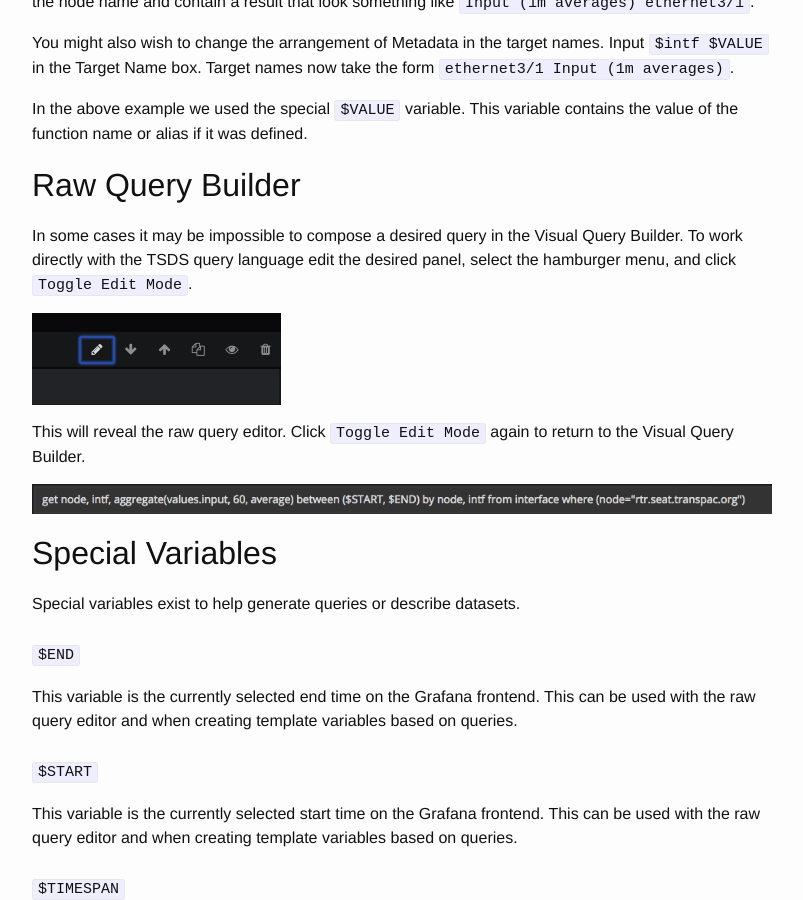
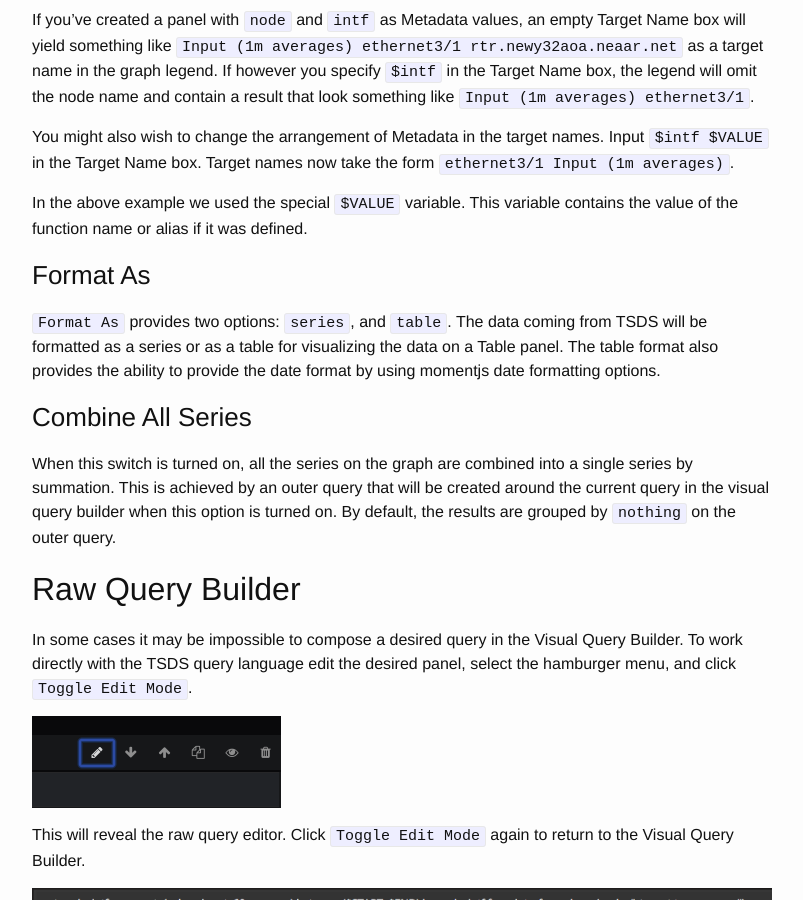
Before and after one commit to GlobalNOC/tsds-grafana, a Jekyll site: the page built from query.md, in a window 1280 px wide and 900 px high, scrolled down 2227 px. Shown: the whole window, without its empty margins (238-1041 px from the left). Built offline with Jekyll 4.4.1, drawn with Linux system fonts in a browser that asks for light colours; some of the changed text lies outside the part shown.

Commit message:
Update query.md

```diff
--- a/query.md
+++ b/query.md
@@ -2,7 +2,12 @@
 layout: page
 title: Query Builder
 permalink: /query/
+published: true
 ---
+
+### From
+
+`From` dropdown contains the list of measurement types available for the selected datasource.
 
 ### Get function
 
@@ -127,6 +132,14 @@ In the above example we used the special `$VALUE` variable. This
 variable contains the value of the function name or alias if it was
 defined.
 
+### Format As
+
+`Format As` provides two options: `series`, and `table`. The data coming from TSDS will be formatted as a series or as a table for visualizing the data on a Table panel. The table format also provides the ability to provide the date format by using momentjs date formatting options.
+
+### Combine All Series
+
+When this switch is turned on, all the series on the graph are combined into a single series by summation. This is achieved by an outer query that will be created around the current query in the visual query builder when this option is turned on. By default, the results are grouped by `nothing` on the outer query.
+
 ## Raw Query Builder
 
 In some cases it may be impossible to compose a desired query in the
```
